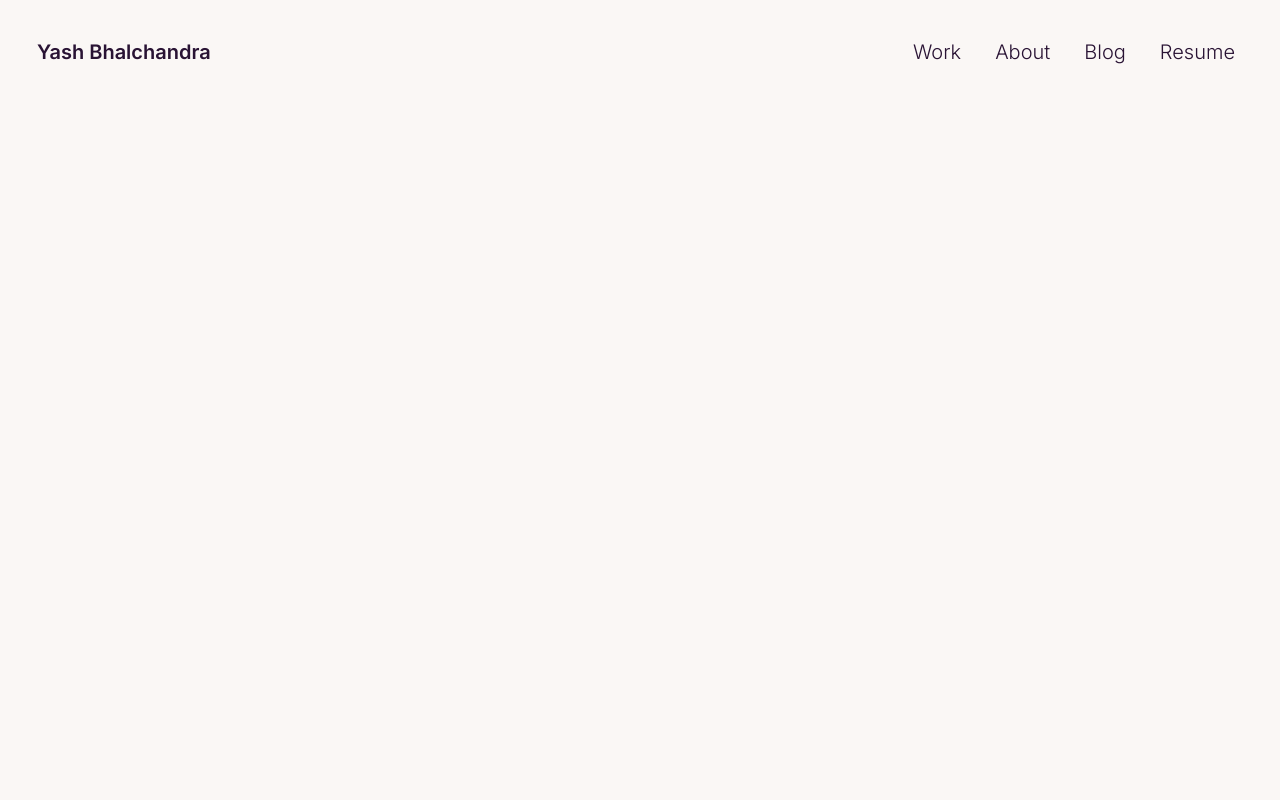
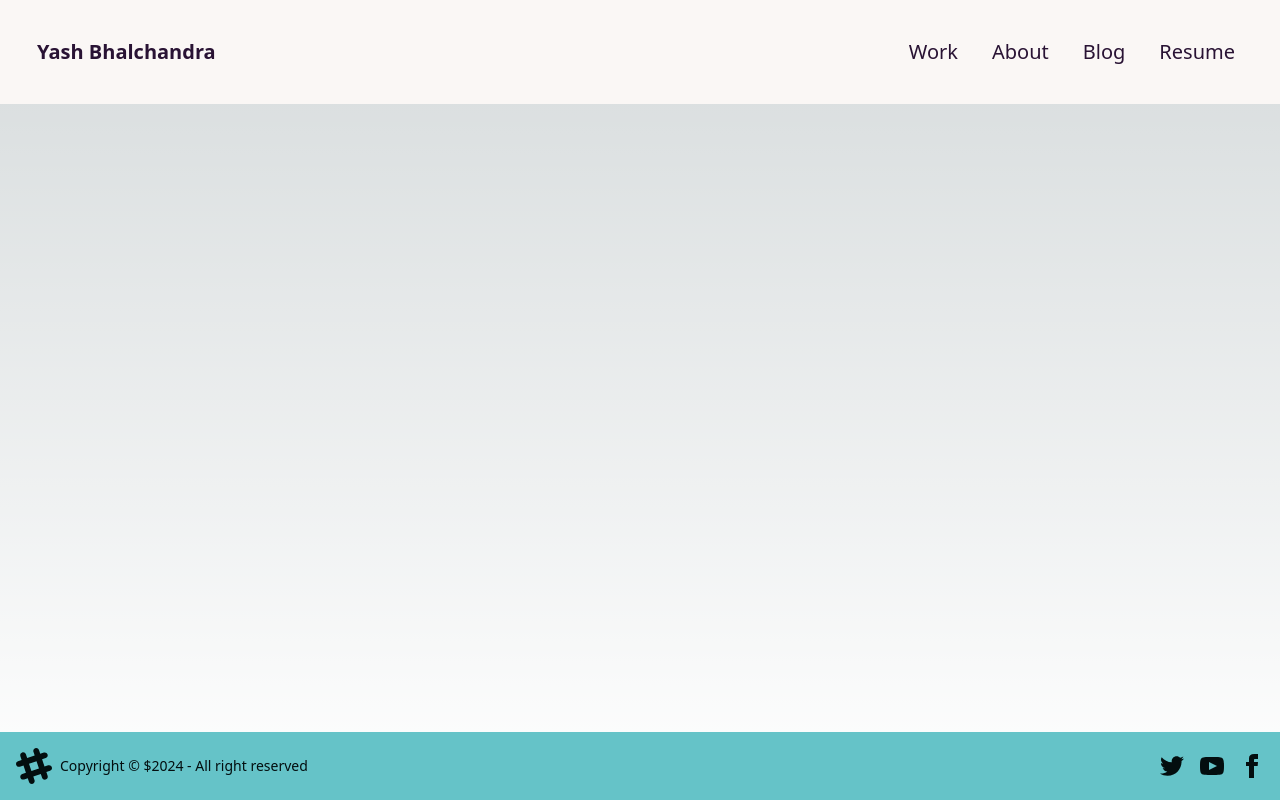
Before and after one commit to yashbhal/portfolio-web, a Next.js app: page / in a window 1280 px wide. Built offline with nearby package versions, Linux system fonts and the light colour scheme.

Commit message:
modified layout to include navbar and footer

```diff
--- a/app/layout.tsx
+++ b/app/layout.tsx
@@ -2,6 +2,7 @@ import type { Metadata } from "next";
 import { Inter } from "next/font/google";
 import "./globals.css";
 import Navbar from "./components/Navbar";
+import Footer from "./components/Footer";
 
 const inter = Inter({ subsets: ["latin"] });
 
@@ -10,17 +11,16 @@ export const metadata: Metadata = {
   description: "Generated by create next app",
 };
 
-export default function RootLayout({
-  children,
-}: Readonly<{
-  children: React.ReactNode;
-}>) {
+const RootLayout = ({ children }: { children: React.ReactNode }) => {
   return (
     <html lang="en">
-      <body className={inter.className}>
+      <body className="flex flex-col min-h-screen">
         <Navbar />
-        {children}
+        <main className="flex-grow">{children}</main>
+        <Footer />
       </body>
     </html>
   );
-}
+};
+
+export default RootLayout;
```
